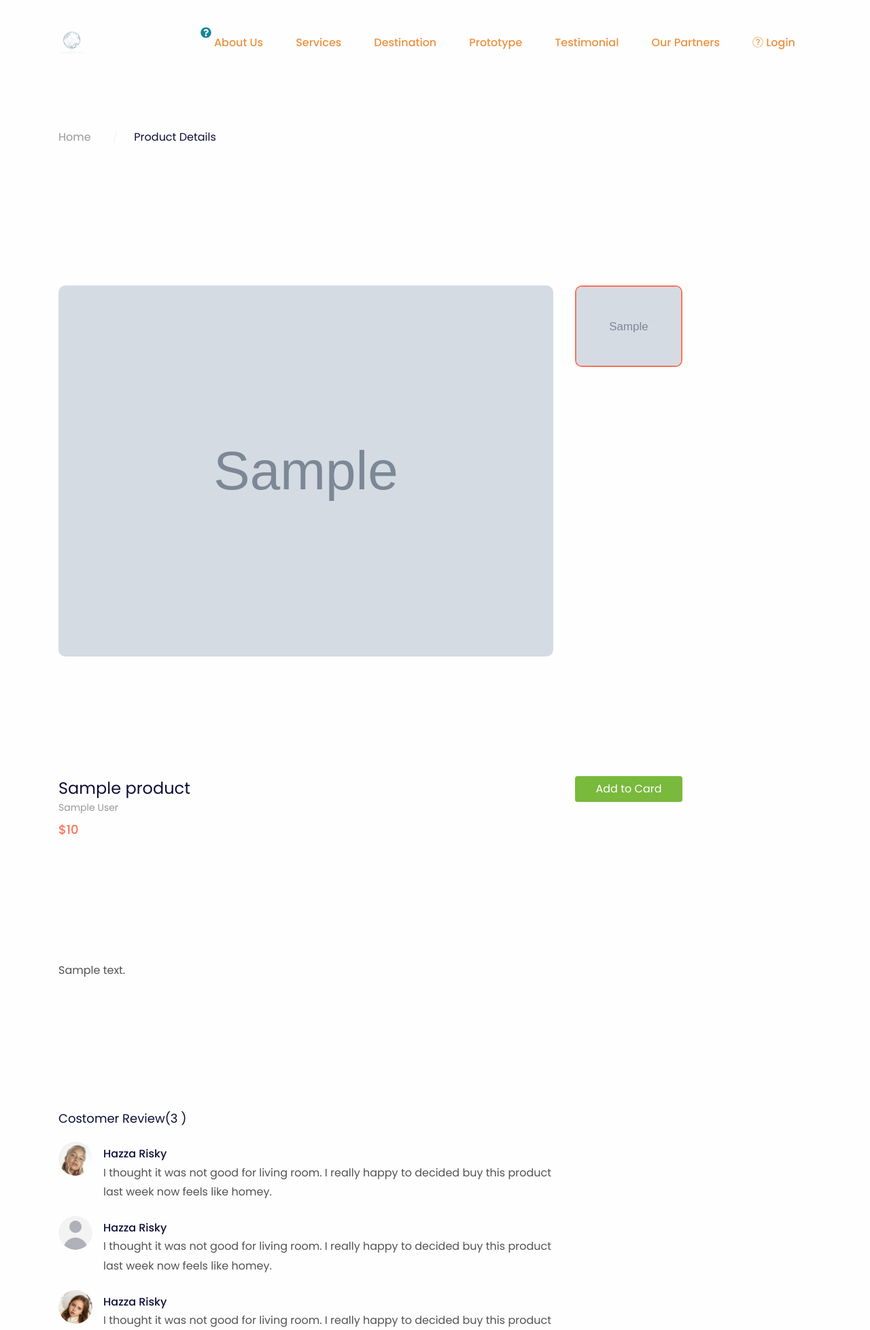
After one commit to Meyzan16/svccindonesia-backend, a Laravel app: a page that uses resources/views/frontend/homepage/details.blade.php in a window 1280 px wide. The commit adds this page. Shown: the top 1957 px of the page at 68% size. Run offline with Laravel 9, Linux system fonts and the light colour scheme; tables that the repository leaves empty hold one stand-in row (values such as "Sample post"); grey boxes marked "Sample" are stand-in pictures; some libraries are stand-ins or nearby versions; some web fonts are replaced.

Commit message:
membuat detail product

```diff
--- /dev/null
+++ b/app/Http/Controllers/DetailController.php
@@ -0,0 +1,15 @@
+<?php
+
+namespace App\Http\Controllers;
+
+use Illuminate\Http\Request;
+use App\Models\Products;
+
+class DetailController extends Controller
+{
+    public function index(Request $request, $slug)
+    {
+        $product  = Products::with(['Gallaries', 'User'])->where('slug', $slug)->firstorfail();
+        return view('frontend.homepage.details', compact('product'));
+    }
+}
--- a/resources/views/frontend/homepage/category-provinsi.blade.php
+++ b/resources/views/frontend/homepage/category-provinsi.blade.php
@@ -69,7 +69,7 @@
               data-aos="fade-up"
               data-aos-delay="{{ $incrementProduct+= 100 }}"
                 >
-              <a href="#" class="component-products d-block">
+              <a href="{{ route('detail',$product->slug) }}" class="component-products d-block">
                 <div class="products-thumbnail">
                   <div
                     class="products-image"
--- /dev/null
+++ b/resources/views/frontend/homepage/details.blade.php
@@ -0,0 +1,177 @@
+@extends('frontend.main.app')
+
+@section('title')
+    Detail Product
+@endsection
+
+@push('prepend-style')
+<link href="/style/main.css" rel="stylesheet" />
+@endpush
+
+@section('content')
+<div class="page-content page-details">
+    <!-- breadcrumbs -->
+    <section class="store-breadcrumbs" data-aos="fade-down" data-aos-delay="100">
+      <div class="container">
+        <div class="row">
+          <div class="col-12">
+            <nav>
+              <ol class="breadcrumb">
+                <li class="breadcrumb-item">
+                  <a href="/index.html"> Home </a>
+                </li>
+                <li class="breadcrumb-item active">
+                  Product Details
+                </li>
+              </ol>
+            </nav>
+          </div>
+        </div>
+      </div>
+    </section>
+    <!-- detail gambar -->
+    <section class="store-gallery mb-3" id="gallery">
+      <div class="container">
+        <div class="row">
+
+          <div class="col-lg-8" data-aos="zoom-in">
+            <transition name="slide-fade" mode="out-in">
+              <!-- sebuah elemen membutuhkan key -->
+              <img :src="photos[activePhoto].url" :key="photos[activePhoto].id"
+              class="w-100 main-image" alt="">
+            </transition>
+
+          </div>
+          <div class="col-lg-2">
+            <div class="row">
+              <!-- fungsi v-for untuk looping dari data yang ada di vue js -->
+              <div class="col-3 col-lg-12 mt-2 mt-lg-0" v-for="(photo, index) in photos"
+               :key="index.id" data-aos="zoom-in" data-aos-delay="100">
+              <a href="#" @click="changeActive(index)">
+                <img v-bind:src="photo.url" class="w-100 thumbnail-image" :class="{active:index == activePhoto}">
+              </a>
+              </div>
+            </div>
+          </div>
+
+        </div>
+      </div>
+    </section>
+
+
+    <div class="store-details-container" data-aos="fade-up">
+       <!-- Heading -->
+      <section class="store-heading">
+        <div class="container">
+          <div class="row">
+            <div class="col-lg-8">
+              <h1> {{ $product->name }}</h1>
+              <div class="owner">{{ $product->user->store_name }}</div>
+              <div class="price">${{ number_format($product->price) }}</div>
+            </div>
+            <div class="col-lg-2" data-aos="zoom-in">
+            {{-- @auth --}}
+            <form action="#" method="POST" enctype="multipart/form-data">
+              @csrf
+                <button
+                  type="submit" class="btn btn-success px-4 text-white btn-block mb-3">
+                  Add to Card
+                </button>
+            </form>
+            {{-- @else
+            <a
+                href="#" class="btn btn-success px-4 text-white btn-block mb-3">
+                  Sign in to add
+            </a> --}}
+            {{-- @endauth --}}
+            </div>
+          </div>
+        </div>
+      </section>
+      <!-- deskripsi -->
+      <section class="store-description">
+         <div class="container">
+           <div class="row">
+             <div class="col-12 col-lg-8">
+               {!! $product->description !!}
+               </p>
+             </div>
+           </div>
+         </div>
+      </section>
+
+      <section class="store-review">
+        <div class="container">
+          <div class="row">
+            <div class="col-12 col-lg-8 mt-3 mb-3">
+              <h5>Costomer Review(3 )</h5>
+            </div>
+          </div>
+          <div class="row">
+            <div class="col-12 col-lg-8">
+              <ul class="list-unstyled">
+                <li class="media">
+                  <img src="/images/review-product/1.png" class="mr-3 rounded-circle" alt="">
+                  <div class="media-body">
+                    <h5 class="mt-2 mb-1">Hazza Risky</h5>
+                    I thought it was not good for living room. I really happy
+                    to decided buy this product last week now feels like homey.
+                  </div>
+                </li>
+
+                <li class="media">
+                  <img src="/images/review-product/2.png" class="mr-3 rounded-circle" alt="">
+                  <div class="media-body">
+                    <h5 class="mt-2 mb-1">Hazza Risky</h5>
+                    I thought it was not good for living room. I really happy
+                    to decided buy this product last week now feels like homey.
+                  </div>
+                </li>
+
+                <li class="media">
+                  <img src="/images/review-product/3.png" class="mr-3 rounded-circle" alt="">
+                  <div class="media-body">
+                    <h5 class="mt-2 mb-1">Hazza Risky</h5>
+                    I thought it was not good for living room. I really happy
+                    to decided buy this product last week now feels like homey.
+                  </div>
+                </li>
+              </ul>
+            </div>
+          </div>
+        </div>
+      </section>
+    </div>
+
+  </div>
+@endsection
+
+@push('addon-script')
+<script src="/vendor/vue/vue.js"></script>
+<script>
+  var gallery = new Vue({
+    el: "#gallery", //membuat elemen dengan id gallery yang mana di hande oleh vue js
+    mounted() { //
+      AOS.init();
+    },
+    //vueJs berjalan di client server
+    data: {
+      activePhoto: 0, //array ke barapa photo nya aktif, photo simpan ke dalam array
+      photos: [
+        @foreach($product->Gallaries as $gallery)
+          {
+            id:"{{ $gallery->id }}",
+            url: "{{ Storage::url($gallery->photos) }}",
+          },
+        @endforeach
+      ],
+    },
+    //methode menyimpan fungsi2 di vue
+    methods:{
+      changeActive(id) {
+        this.activePhoto = id;
+      },
+    },
+  });
+</script>
+@endpush
--- a/routes/web.php
+++ b/routes/web.php
@@ -1,6 +1,7 @@
 <?php
 
 use Illuminate\Support\Facades\Route;
+use App\Http\Controllers\DetailController;
 use App\Http\Controllers\CategoryBrandController;
 use App\Http\Controllers\CategoryProvinsiController;
 
@@ -22,6 +23,7 @@ Route::get('/', function () {
 Route::get('/about-us', function () {
     return view('frontend.homepage.about-us');
 });
+
         Route::group(['prefix'  => 'brand/'],function(){
             Route::get('/', [CategoryBrandController::Class, 'index'])->name('category-brand');
             Route::get('/{slug}', [CategoryBrandController::Class, 'show'])->name('category-brand-detail');
@@ -31,3 +33,5 @@ Route::get('/about-us', function () {
             Route::get('/', [CategoryProvinsiController::Class, 'index'])->name('category-provinsi');
             Route::get('/{slug}', [CategoryProvinsiController::Class, 'show'])->name('category-provinsi-detail');
         });
+
+        Route::get('/detail/{slug}', [DetailController::Class, 'index'] )->name('detail');
```
